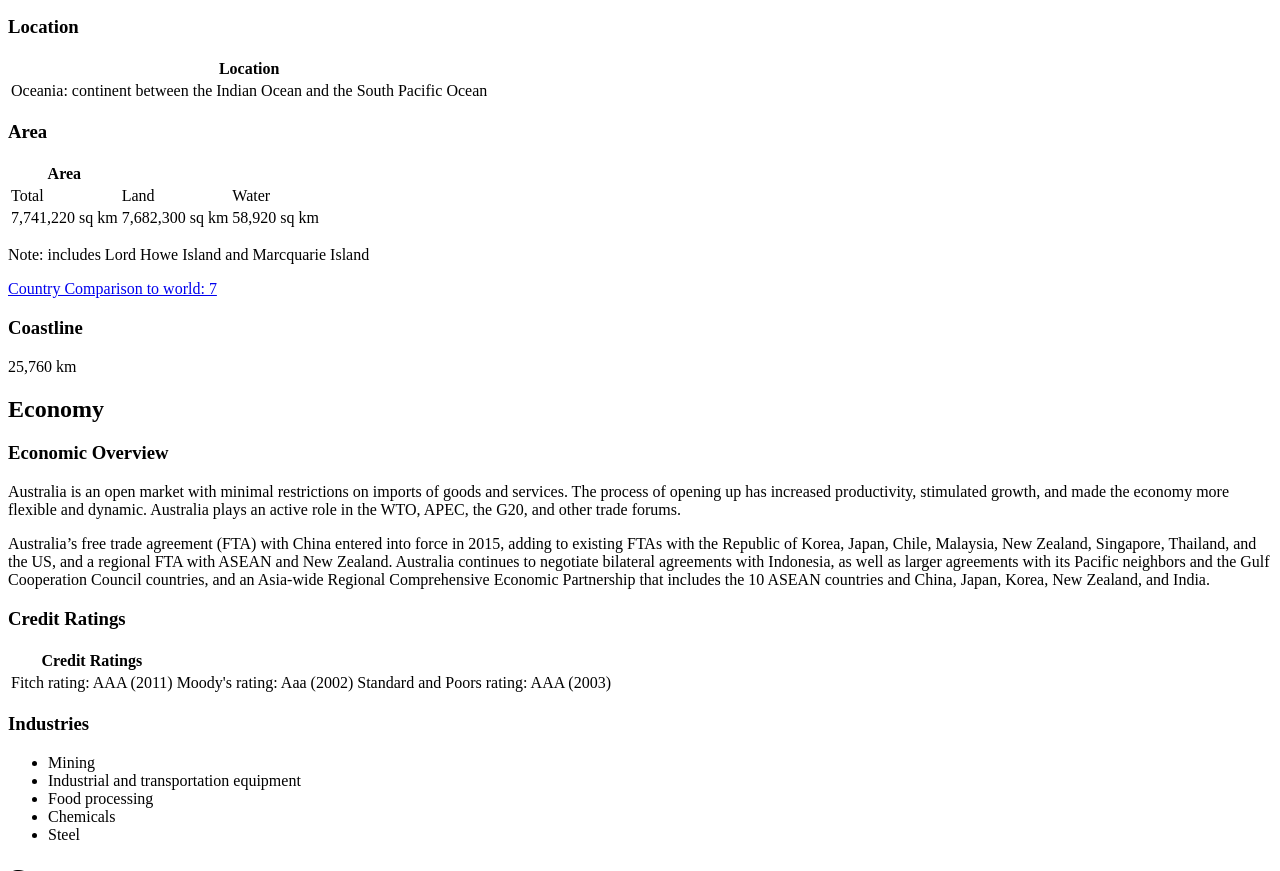
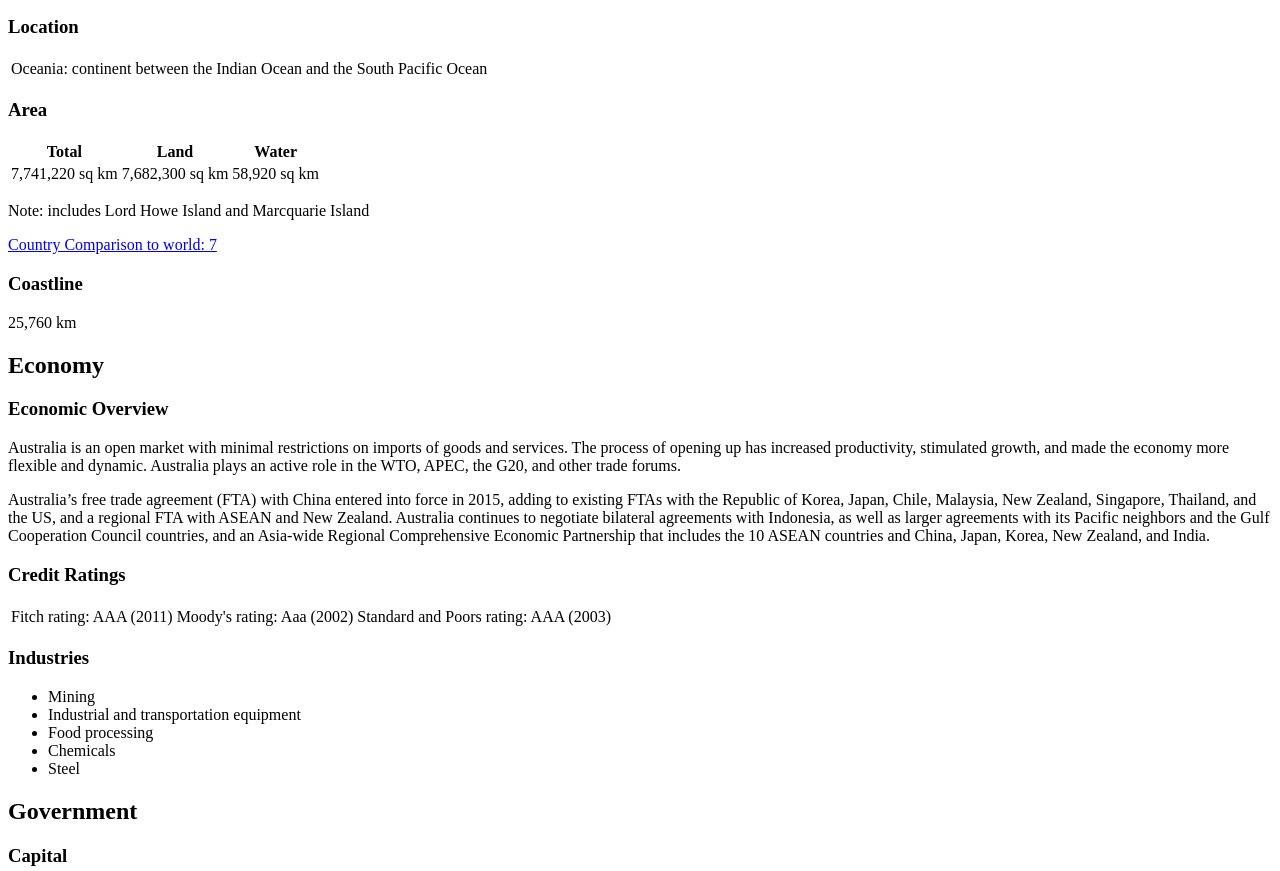
Before and after one commit to lilybhote/lilybhote.github.io, a plain HTML site: page australiaa.html in a window 1280 px wide. Shown: the part 1393-2264 px from the top of the page. Drawn offline with Linux system fonts and the light colour scheme.

Commit message:
Update australiaa.html

```diff
--- a/australiaa.html
+++ b/australiaa.html
@@ -41,7 +41,6 @@
     </figure>
       <h3>Location</h3>
 <table>
-  <th>Location</th>
   <tr>
     <td>Oceania: continent between the Indian Ocean and the South Pacific Ocean</td>
   </tr>
@@ -49,11 +48,10 @@
 
       <h3>Area</h3>
         <table>
-          <th>Area</th>
           <tr>
-            <td>Total</td>
-            <td>Land</td>
-            <td>Water</td>
+            <th>Total</th>
+            <th>Land</th>
+            <th>Water</th>
           </tr>
           <tr>
             <td>7,741,220 sq km</td>
@@ -62,7 +60,7 @@
           </tr>
         </table>
         <p>Note: includes Lord Howe Island and Marcquarie Island</p>
-        <p><a href="https://www.cia.gov/the-world-factbook/field/area/country-comparison/">Country Comparison to world: 7</a></li></p>
+        <p><a href="https://www.cia.gov/the-world-factbook/field/area/country-comparison/">Country Comparison to world: 7</a></p>
 
       <h3>Coastline</h3>
         <p>25,760 km</p>
@@ -76,7 +74,6 @@
 
       <h3>Credit Ratings</h3>
         <table>
-          <th>Credit Ratings</th>
           <tr>
             <td>Fitch rating: AAA (2011)</td>
             <td>Moody's rating: Aaa (2002)</td>
```
